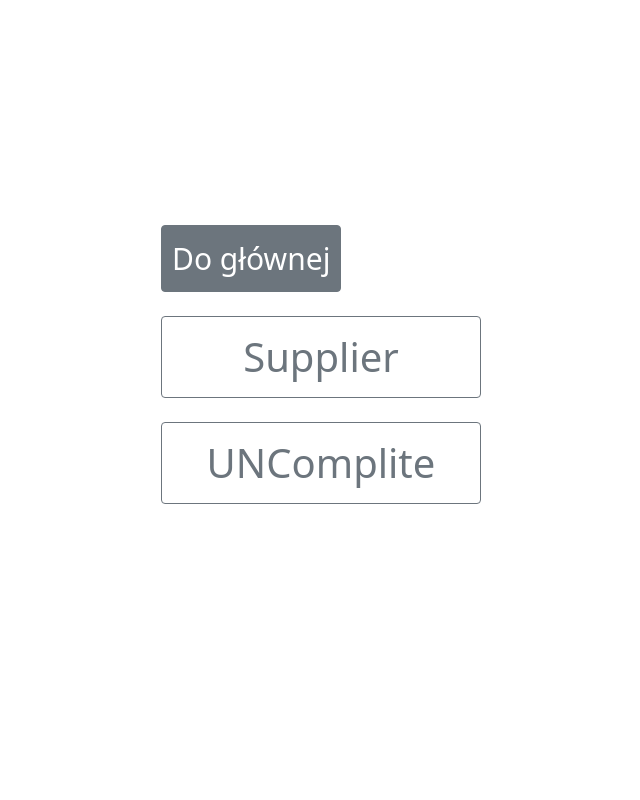
After one commit to Ceva445/delivery_plus, a Django app: page /delivery/admin-panel/ in a window 1280 px wide. The commit adds this page. Shown: the whole page, without its empty margins (319-959 px from the left). Run offline with Django 5.2, Linux system fonts and the light colour scheme.

Commit message:
Add admin panel

```diff
--- a/delivery/urls.py
+++ b/delivery/urls.py
@@ -8,6 +8,7 @@ from .views import (
     DeliveryStorageView,
     RelocationView,
     generate_damage_pdf_report,
+    admin_panel
 )
 
 urlpatterns = [
@@ -19,6 +20,7 @@ urlpatterns = [
     path("<int:pk>/detail/", DeleveryDetailView.as_view(), name="delivery_detail"),
     path("relocation/", RelocationView.as_view(), name="delivery_relocation"),
     path("print-report/", generate_damage_pdf_report, name="generaport"),
+    path("admin-panel/", admin_panel, name="admin_panel"),
 
 ]
 app_name = "delivery"
--- a/delivery/views.py
+++ b/delivery/views.py
@@ -25,6 +25,9 @@ class HomeView(LoginRequiredMixin, View):
     # write_report_gs()
     def get(self, request, *args, **kwargs):
         return render(request, self.template_name)
+
+def admin_panel(request):
+    return render(request, "delivery/admin_panel.html")
 
 
 class SelectReceptionView(LoginRequiredMixin, View):
--- /dev/null
+++ b/templates/delivery/admin_panel.html
@@ -0,0 +1,21 @@
+{% extends "base.html" %}
+
+{% block navigation %}
+    <nav class="navigation">
+        <a class="btn btn-secondary" role="button" href="{% url 'delivery:home' %}"
+        style="font-size: 30px; padding: 10px;"
+        >Do głównej</a>
+    </nav>
+{% endblock %}
+
+{% block content %}
+<a class="btn btn-outline-secondary d-flex align-items-center justify-content-center"
+    role="button" href="{% url 'delivery:delivery_create' %}?reception=first"
+    style="font-size: 40px; padding: 10px;">Supplier </a>
+<br>
+<a class="btn btn-outline-secondary d-flex align-items-center justify-content-center"
+role="button" href=""
+style="font-size: 40px; padding: 10px;">UNComplite</a>
+<br>
+<br>
+{% endblock %}
--- a/templates/delivery/storeg_filter_page.html
+++ b/templates/delivery/storeg_filter_page.html
@@ -16,7 +16,7 @@
             <option  disabled selected value="" >Wybierz Status</option>
             <option value=1>Przyjęty</option>
             <option value=2>Magazynowane</option>
-            <option value=3>Wysłano</option>
+            <option value=3>Do wysyłki</option>
         </select>
         </div>
 
```
Also changed, not shown: templates/index.html (+8 -0 lines), templates/delivery/supplier.html (added).
